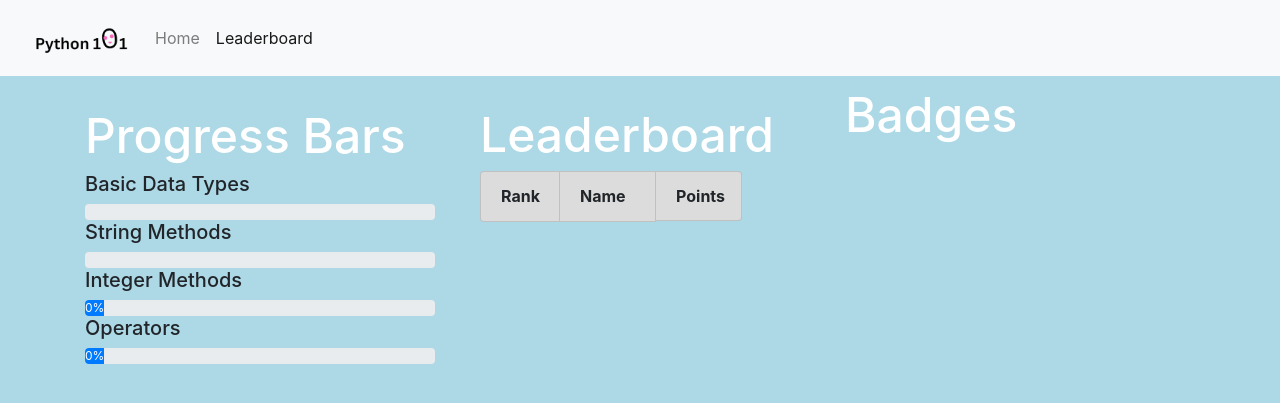
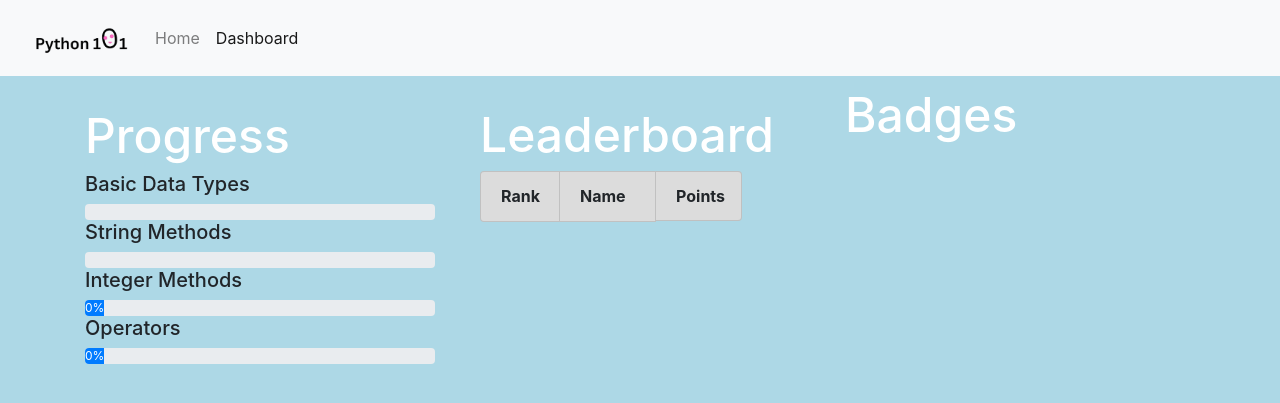
Before and after one commit to schelimilla/gamified_web_app, a Flask app: page /leaderboard in a window 1280 px wide. Shown: the top 403 px of the page. Run offline with Flask 3, Linux system fonts and the light colour scheme; some libraries are stand-ins or nearby versions.

Commit message:
changed leaderboard to dashboard

```diff
--- a/gamified_web_app/templates/home.html
+++ b/gamified_web_app/templates/home.html
@@ -34,7 +34,7 @@
                 <a class="nav-link" href="#">My Badges</a>
               </li> -->
               <li class="nav-item">
-                <a class="nav-link" href="/leaderboard">Leaderboard</a>
+                <a class="nav-link" href="/leaderboard">Dashboard</a>
               </li>
 
             </ul>
--- a/gamified_web_app/templates/leaderboard.html
+++ b/gamified_web_app/templates/leaderboard.html
@@ -2,7 +2,7 @@
 <html lang="en">
 <head>
     <meta charset="UTF-8">
-    <title>Leaderboard</title>
+    <title>Dashboard</title>
 
     <!-- Bootstrap CSS -->
     <link rel="stylesheet" href="https://cdn.jsdelivr.net/npm/bootstrap@4.1.3/dist/css/bootstrap.min.css" integrity="sha384-MCw98/SFnGE8fJT3GXwEOngsV7Zt27NXFoaoApmYm81iuXoPkFOJwJ8ERdknLPMO" crossorigin="anonymous">
@@ -32,7 +32,7 @@
                 <a class="nav-link" href="#">My Badges</a>
               </li> -->
               <li class="nav-item">
-                <a class="nav-link active" href="#">Leaderboard</a>
+                <a class="nav-link active" href="#">Dashboard</a>
               </li>
 
             </ul>
@@ -47,7 +47,7 @@
 
       <div class = "col-sm">
         <div>
-          <h1 style="padding-top: 30.5%; font-size: 300%; color: white;">Progress Bars</h1>
+          <h1 style="padding-top: 30.5%; font-size: 300%; color: white;">Progress</h1>
         </div>
 
         <div>
```
